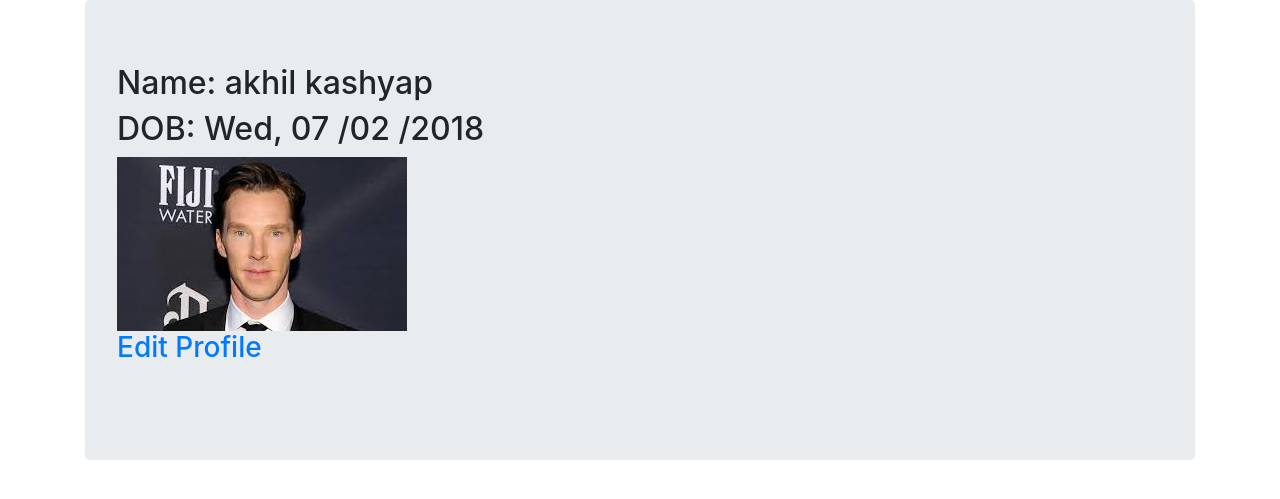
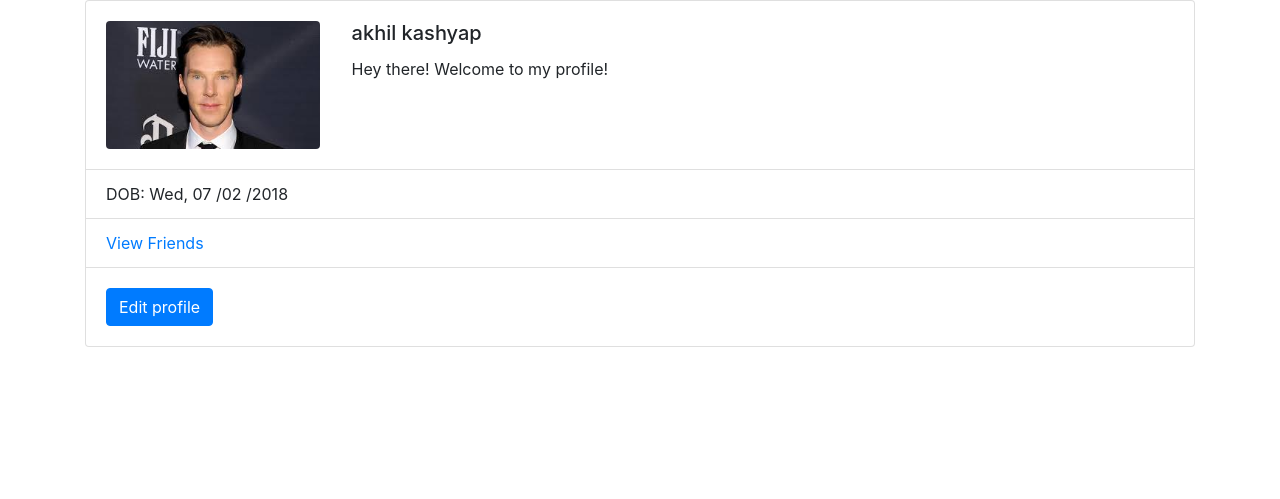
Before and after one commit to piyushnh/foodie, a Django app: a page that uses foodie_network/templates/base.html in a window 1280 px wide. Shown: the part 62-561 px from the top of the page. Run offline with Django 3.2, Linux system fonts and the light colour scheme; a user stored in the database is signed in; data comes from the database, SQL or seed files in the repository; both versions use the stored data as it was after the commit; parts of the project's set-up code (start-up, migrations or seed data) failed here and were passed over; some libraries are stand-ins or nearby versions.

Commit message:
Got private profile right

```diff
--- a/foodie_network/apps/friendship/templates/friendship/friend/user_list.html
+++ b/foodie_network/apps/friendship/templates/friendship/friend/user_list.html
@@ -1,6 +1,3 @@
-{% block content %}
 {% load friendshiptags %}
-<h1>Your Friends</h1>
 {% get_by_name friendship_context_object_name as var %}
 {% friends var %}
-{% endblock %}
--- a/foodie_network/apps/userprofiles/forms.py
+++ b/foodie_network/apps/userprofiles/forms.py
@@ -17,9 +17,10 @@ def get_year():
 years = get_year()
 class ProfileForm(forms.ModelForm):
     date_of_birth = forms.DateField(widget=forms.SelectDateWidget(years = years))
+    # display_status = forms.CharField(widget=forms.Textarea)
     class Meta:
         model = Profile
-        fields = ('date_of_birth', 'profile_pic')
+        fields = ('date_of_birth', 'profile_pic', 'display_status')
 
 class UserForm(forms.ModelForm):
     class Meta:
--- a/foodie_network/apps/userprofiles/models.py
+++ b/foodie_network/apps/userprofiles/models.py
@@ -13,6 +13,7 @@ class Profile(models.Model):
     date_of_birth = models.DateField(blank=True, null = True)
     #not sure of this null = true
     profile_pic = models.ImageField(upload_to = 'userprofiles/profile_pics',blank = True, null=True )
+    display_status = models.TextField(default="Hey there! Welcome to my profile!")
 
     # def get_absolute_url(self):
     #     return reverse('userprofiles:profile_info', kwargs={'id':self.pk})
--- a/foodie_network/apps/userprofiles/templates/userprofiles/user_profile.html
+++ b/foodie_network/apps/userprofiles/templates/userprofiles/user_profile.html
@@ -1,6 +1,35 @@
 {% extends "base.html" %}
 
 {% block body_block %}
+
+<div class="container" >
+  <div class="card" style="style="width: 45rem; margin:auto; height:auto;"">
+
+    <div class="card-body">
+      <img  style="width:20%; margin-right:2em;" class="rounded float-left" src="{{user.profile.profile_pic.url}}" alt="Card image cap">
+     <div style="margin:auto;">
+       <h5 class="card-title">{{user.first_name}} {{user.last_name}}</h5>
+       <p class="card-text">{{user.profile.display_status}}</p>
+     </div>
+
+    </div>
+    <ul class="list-group list-group-flush">
+      <li class="list-group-item">DOB: {{user.profile.date_of_birth|date:"D, d /m /Y"}}</li>
+      <li class="list-group-item"><a href="{% url 'friendship:friendship_view_friends' user.username%}">View Friends</a></li>
+    </ul>
+    <div class="card-body">
+      <a href="{% url 'userprofiles:profile_form' pk=user.pk %}" class="card-link btn btn-primary" role="button">Edit profile</a>
+
+    </div>
+  </div>
+</div>
+
+
+
+{% endblock %}
+
+
+
 <div class="container">
   <div class="jumbotron">
     <h2>Name: {{user.first_name}} {{user.last_name}}</h2>
@@ -11,6 +40,4 @@
 
     <br>
   </div>
-</div>
-
-{% endblock %}
+  </div>
--- a/foodie_network/apps/userprofiles/views.py
+++ b/foodie_network/apps/userprofiles/views.py
@@ -34,10 +34,8 @@ def update_profile(request,pk):
             user_form.save()
             profile_form.save()
             messages.success(request, "Yay! You updated the details successfully!")
-            return redirect('userprofiles:profile', pk=pk)
+            return redirect('userprofiles:user_profile', pk=pk)
         else:
-            for i in range(10):
-                print('fuck')
             messages.error(request,("Please fix the errors!"))
     else:
         user_form = UserForm(instance = request.user)
--- a/foodie_network/templates/base.html
+++ b/foodie_network/templates/base.html
@@ -10,7 +10,7 @@
       <link href="https://fonts.googleapis.com/icon?family=Material+Icons"
         rel="stylesheet">
         <link href="https://cdnjs.cloudflare.com/ajax/libs/open-iconic/1.1.1/font/css/open-iconic-bootstrap.min.css" rel="stylesheet">
-
+      <link href="https://fonts.googleapis.com/css?family=Indie+Flower" rel="stylesheet">
 
 
   </head>
```
Also changed, not shown: foodie_network/apps/friendship/templates/friendship/templatetags/friends.html (+6 -2 lines), foodie_network/apps/userprofiles/templates/userprofiles/public_profile.html (+22 -0 lines), foodie_network/templates/home.html (+16 -3 lines), foodie_network/apps/userprofiles/migrations/0012_profile_display_status.py (added), foodie_network/apps/userprofiles/migrations/0013_auto_20180316_0526.py (added), foodie_network/db.sqlite3.
